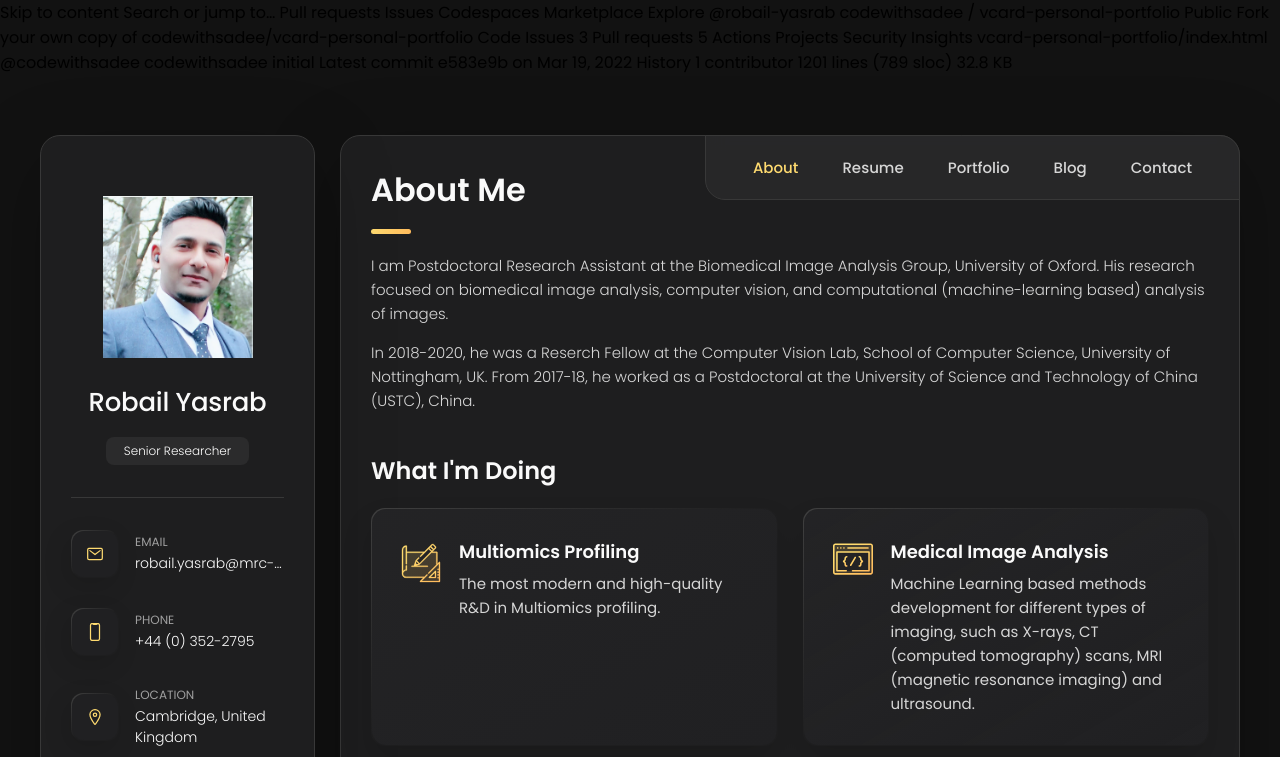
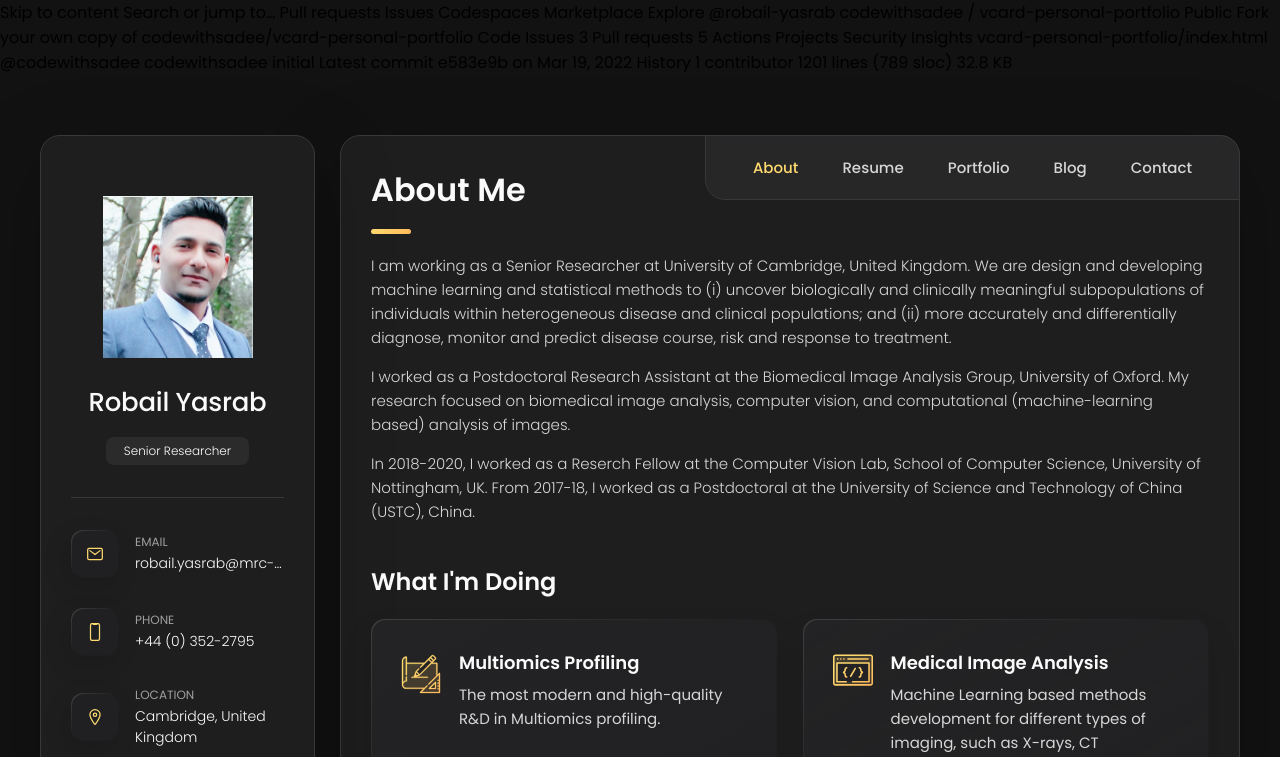
Before and after one commit to robail-yasrab/robail-yasrab.github.io, a plain HTML site: page index.html in a window 1280 px wide. Shown: the top 757 px of the page. Drawn offline with nearby package versions, Linux system fonts and the light colour scheme.

Commit message:
Update index.html

```diff
--- a/index.html
+++ b/index.html
@@ -230,10 +230,13 @@ Latest commit e583e9b on Mar 19, 2022
 
         <section class="about-text">
           <p>
-            I am Postdoctoral Research Assistant at the Biomedical Image Analysis Group, University of Oxford. His research focused on biomedical image analysis, computer vision, and computational (machine-learning based) analysis of images.
+          I am working as a Senior Researcher at University of Cambridge, United Kingdom. We are design and developing machine learning and statistical methods to (i) uncover biologically and clinically meaningful subpopulations of individuals within heterogeneous disease and clinical populations; and (ii) more accurately and differentially diagnose, monitor and predict disease course, risk and response to treatment.
           </p>
           <p>
-            In 2018-2020, he was a Reserch Fellow at the Computer Vision Lab, School of Computer Science, University of Nottingham, UK. From 2017-18, he worked as a Postdoctoral at the University of Science and Technology of China (USTC), China.
+            I worked as a Postdoctoral Research Assistant at the Biomedical Image Analysis Group, University of Oxford. My research focused on biomedical image analysis, computer vision, and computational (machine-learning based) analysis of images.
+          </p>
+          <p>
+            In 2018-2020, I worked as a Reserch Fellow at the Computer Vision Lab, School of Computer Science, University of Nottingham, UK. From 2017-18, I worked as a Postdoctoral at the University of Science and Technology of China (USTC), China.
           </p>
 
 
```
